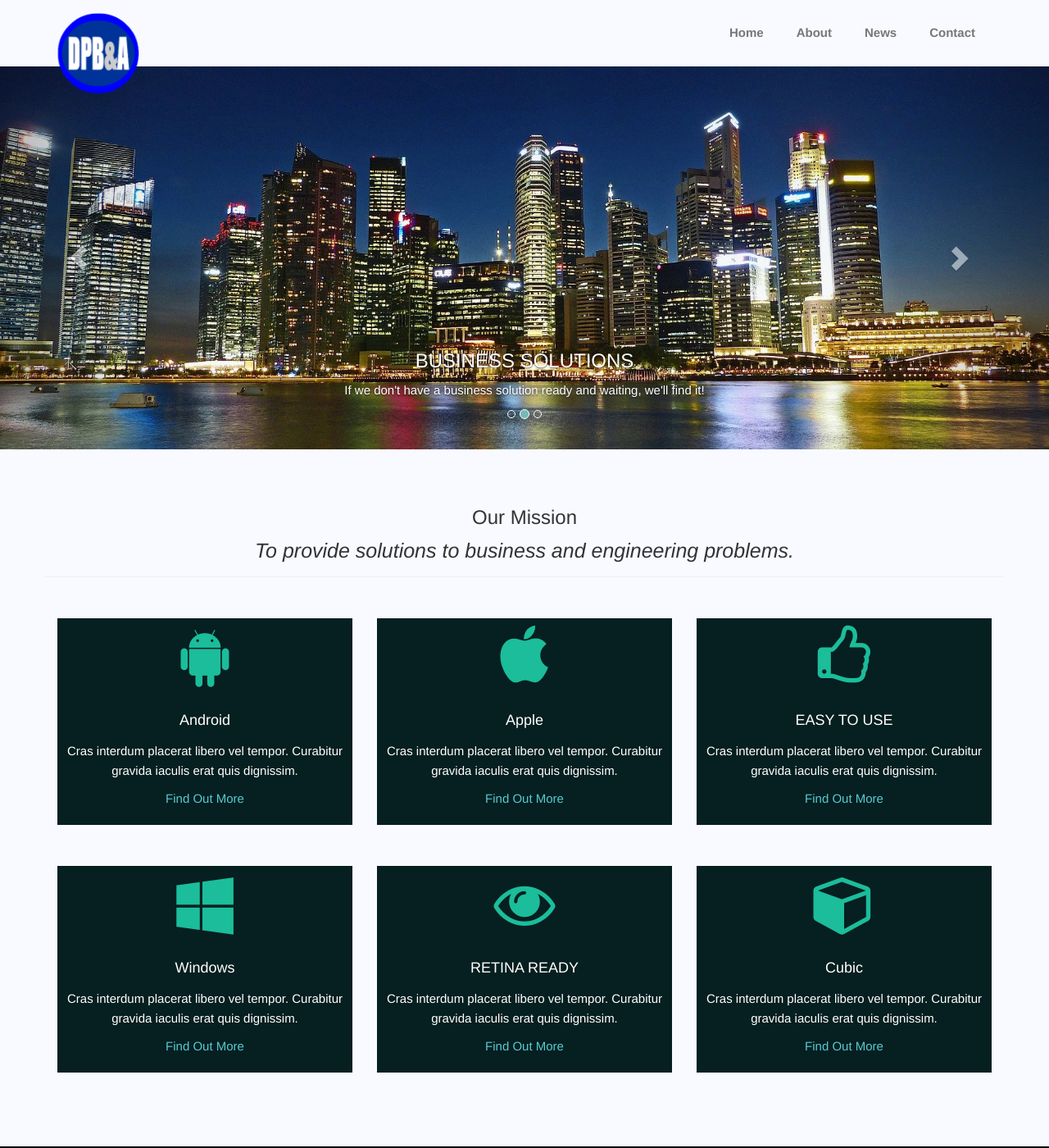
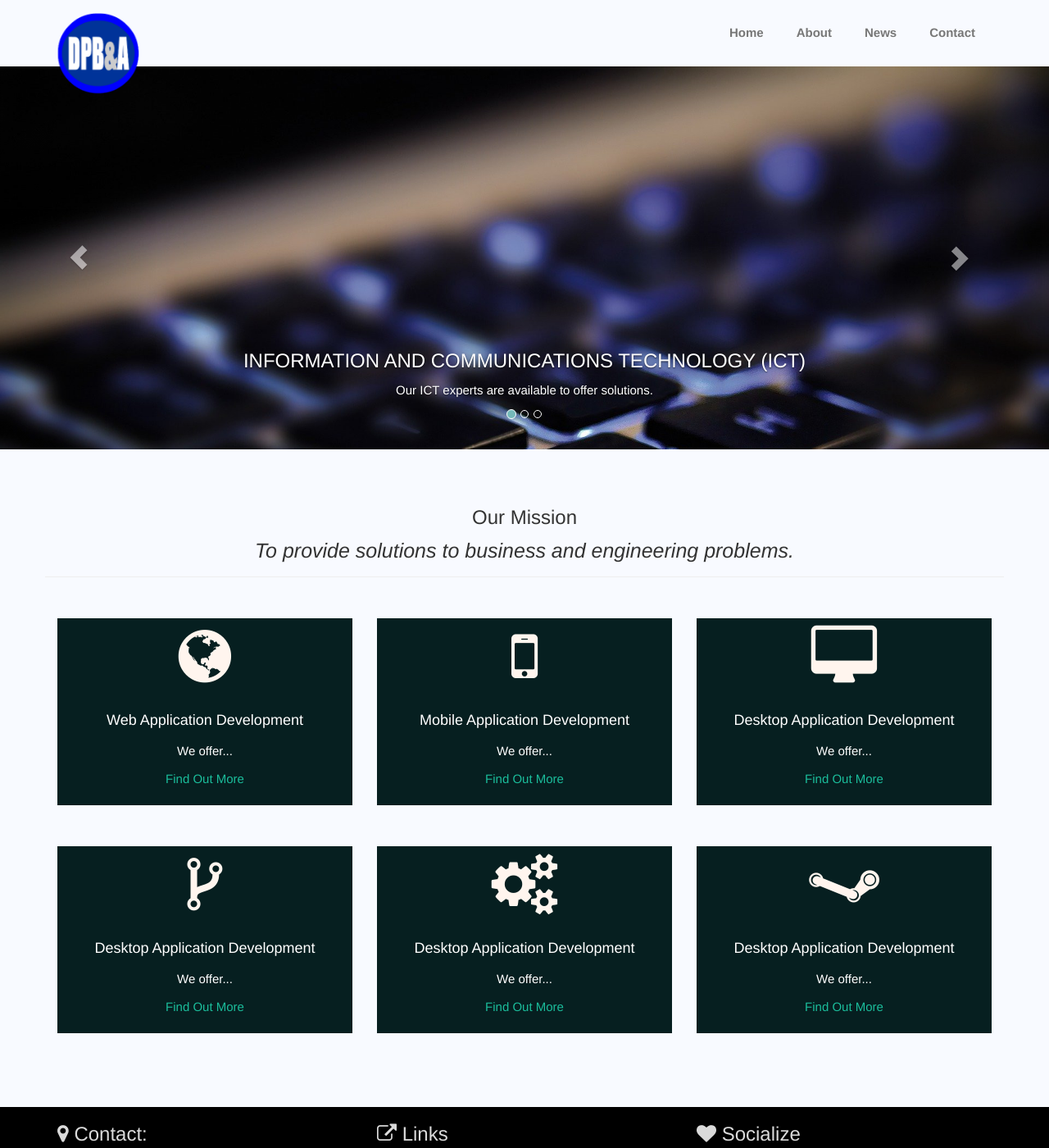
Before and after one commit to DPBandA/dpba, a Jekyll site: the page built from index.html, in a window 1280 px wide and 1400 px high. Shown: the whole window at 82% size. Built offline with Jekyll 4.4.1, drawn with Linux system fonts in a browser that asks for light colours.

Commit message:
General updates.

```diff
--- a/_layouts/home_style.html
+++ b/_layouts/home_style.html
@@ -95,28 +95,52 @@
                 <div class="row services-row services-row-head services-row-1">
                     <div class="col-lg-4 col-md-4 col-sm-4 col-xs-12">
                         <div class="services-group wow animated fadeInLeft" data-wow-offset="40">
-                            <p class="services-icon"><span class="fa fa-android fa-5x"></span></p>
-                            <h4 class="services-title">Android</h4>
-                            <p class="services-body">Cras interdum placerat libero vel tempor. Curabitur gravida iaculis erat quis dignissim.</p>
-                            <p class="services-more"><a href="#">Find Out More</a></p>
+                            <p class="services-icon">
+                                <span style="color: seashell;" class="fa fa-globe fa-5x"></span>
+                            </p>
+                            <h4 class="services-title">Web Application Development</h4>
+                            <p class="services-body">
+                                We offer...
+                            </p>
+                            <p class="services-more">
+                                <a href="#">
+                                    <span style="color: #1BBD9B;">Find Out More</span>
+                                </a>
+                            </p>
                         </div>
                     </div>
 
                     <div class="col-lg-4 col-md-4 col-sm-4 col-xs-12">
                         <div class="services-group wow animated zoomIn" data-wow-offset="40">
-                            <p class="services-icon"><i class="fa fa-apple fa-5x"></i></p>
-                            <h4 class="services-title">Apple</h4>
-                            <p class="services-body">Cras interdum placerat libero vel tempor. Curabitur gravida iaculis erat quis dignissim.</p>
-                            <p class="services-more"><a href="#">Find Out More</a></p>
+                            <p class="services-icon">
+                                <span style="color: seashell;" class="fa fa-mobile fa-5x"></span>
+                            </p>
+                            <h4 class="services-title">Mobile Application Development</h4>
+                            <p class="services-body">
+                                We offer...
+                            </p>
+                            <p class="services-more">
+                                <a href="#">
+                                    <span style="color: #1BBD9B;">Find Out More</span>
+                                </a>
+                            </p>
                         </div>
                     </div>
 
                     <div class="col-lg-4 col-md-4 col-sm-4 col-xs-12">
                         <div class="services-group wow animated fadeInRight" data-wow-offset="40">
-                            <p class="services-icon"><i class="fa fa-thumbs-o-up fa-5x"></i></p>
-                            <h4 class="services-title">EASY TO USE</h4>
-                            <p class="services-body">Cras interdum placerat libero vel tempor. Curabitur gravida iaculis erat quis dignissim.</p>
-                            <p class="services-more"><a href="#">Find Out More</a></p>
+                            <p class="services-icon">
+                                <span style="color: seashell;" class="fa fa-desktop fa-5x"></span>
+                            </p>
+                            <h4 class="services-title">Desktop Application Development</h4>
+                            <p class="services-body">
+                                We offer...
+                            </p>
+                            <p class="services-more">
+                                <a href="#">
+                                    <span style="color: #1BBD9B;">Find Out More</span>
+                                </a>
+                            </p>
                         </div>
                     </div>
                 </div>
@@ -126,28 +150,52 @@
                 <div class="row services-row services-row-tail services-row-2">
                     <div class="col-lg-4 col-md-4 col-sm-4 col-xs-12">
                         <div class="services-group wow animated fadeInLeft" data-wow-offset="40">
-                            <p class="services-icon"><span class="fa fa-windows fa-5x"></span></p>
-                            <h4 class="services-title">Windows</h4>
-                            <p class="services-body">Cras interdum placerat libero vel tempor. Curabitur gravida iaculis erat quis dignissim.</p>
-                            <p class="services-more"><a href="#">Find Out More</a></p>
+                            <p class="services-icon">
+                                <span style="color: seashell;" class="fa fa-code-fork fa-5x"></span>
+                            </p>
+                            <h4 class="services-title">Desktop Application Development</h4>
+                            <p class="services-body">
+                                We offer...
+                            </p>
+                            <p class="services-more">
+                                <a href="#">
+                                    <span style="color: #1BBD9B;">Find Out More</span>
+                                </a>
+                            </p>
                         </div>
                     </div>
 
                     <div class="col-lg-4 col-md-4 col-sm-4 col-xs-12">
                         <div class="services-group wow animated zoomIn" data-wow-offset="40">
-                            <p class="services-icon"><i class="fa fa-eye fa-5x"></i></p>
-                            <h4 class="services-title">RETINA READY</h4>
-                            <p class="services-body">Cras interdum placerat libero vel tempor. Curabitur gravida iaculis erat quis dignissim.</p>
-                            <p class="services-more"><a href="#">Find Out More</a></p>
+                            <p class="services-icon">
+                                <span style="color: seashell;" class="fa fa-cogs fa-5x"></span>
+                            </p>
+                            <h4 class="services-title">Desktop Application Development</h4>
+                            <p class="services-body">
+                                We offer...
+                            </p>
+                            <p class="services-more">
+                                <a href="#">
+                                    <span style="color: #1BBD9B;">Find Out More</span>
+                                </a>
+                            </p>
                         </div>
                     </div>
 
                     <div class="col-lg-4 col-md-4 col-sm-4 col-xs-12">
                         <div class="services-group wow animated fadeInRight" data-wow-offset="40">
-                            <p class="services-icon"><i class="fa fa-cube fa-5x"></i></p>
-                            <h4 class="services-title">Cubic</h4>
-                            <p class="services-body">Cras interdum placerat libero vel tempor. Curabitur gravida iaculis erat quis dignissim.</p>
-                            <p class="services-more"><a href="#">Find Out More</a></p>
+                            <p class="services-icon">
+                                <span style="color: seashell;" class="fa fa-steam fa-5x"></span>
+                            </p>
+                            <h4 class="services-title">Desktop Application Development</h4>
+                            <p class="services-body">
+                                We offer...
+                            </p>
+                            <p class="services-more">
+                                <a href="#">
+                                    <span style="color: #1BBD9B;">Find Out More</span>
+                                </a>
+                            </p>
                         </div>
                     </div>
                 </div>
```
Also changed, not shown: Gemfile.lock, 2 other files.
